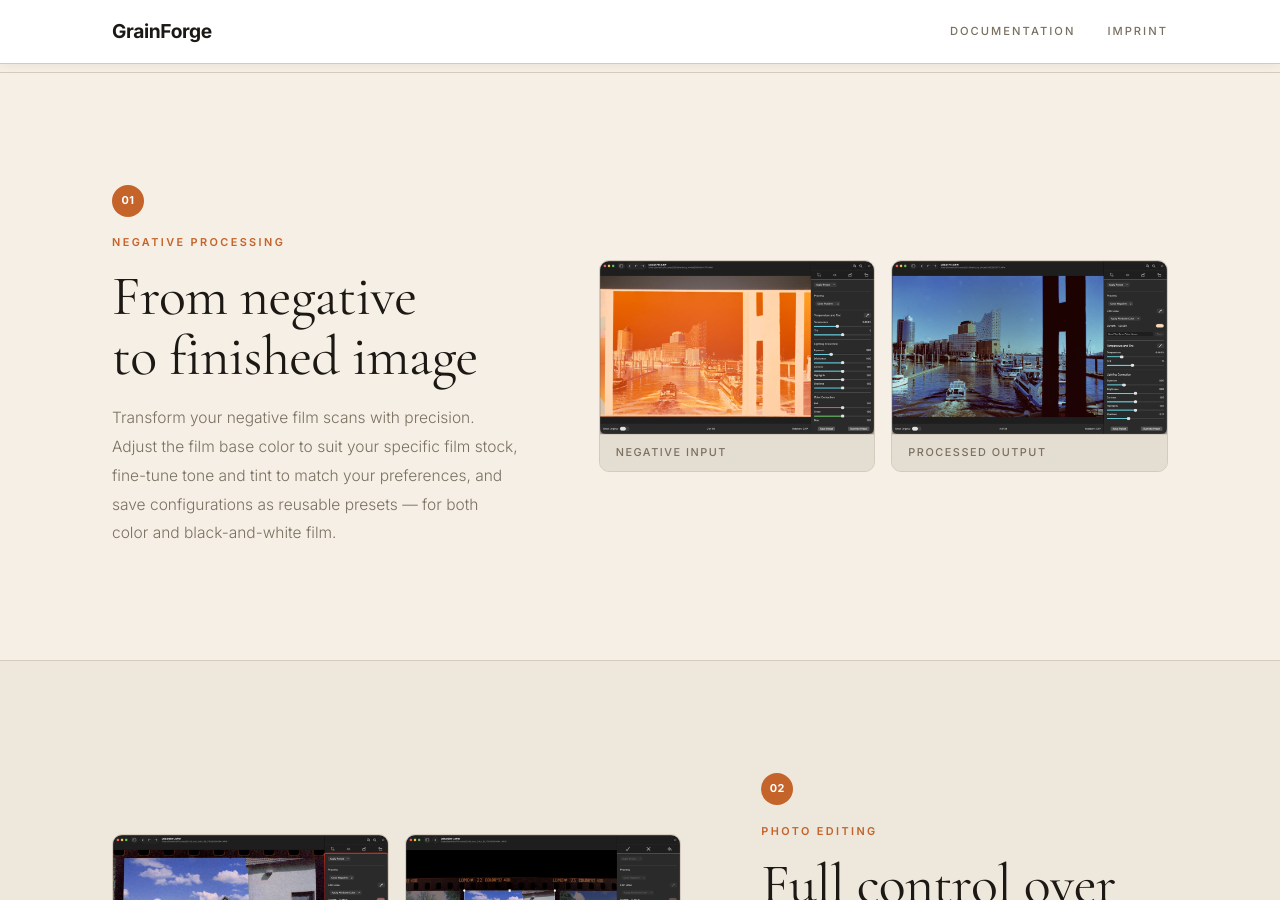
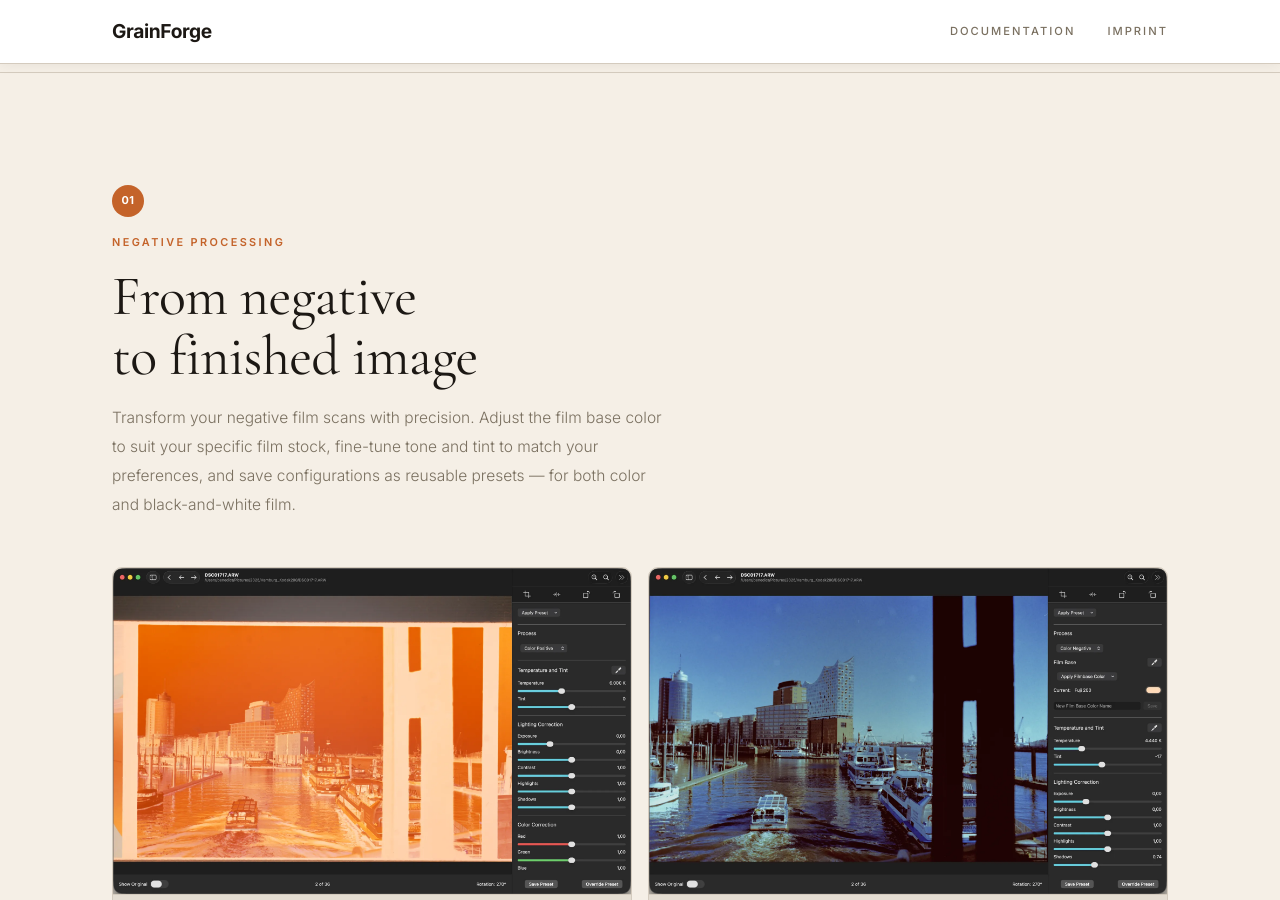
Before and after one commit to benedictweichselbaum/GrainForge_ProductPage, a Jekyll site: the page built from index.html, in a window 1280 px wide and 900 px high, scrolled down 1283 px. Built offline with Jekyll 4.4.1, drawn with Linux system fonts in a browser that asks for light colours.

Commit message:
Make feature images full-width for better visibility
Images were too small in the side-by-side split layout (~308px each).
Switching feature__inner to flex-column stacks text above full-container
images (~520px each in the 2-col shot grid — a ~69% size increase).

Co-Authored-By: Claude Sonnet 4.6 <noreply@anthropic.com>

```diff
--- a/assets/css/style.css
+++ b/assets/css/style.css
@@ -254,23 +254,25 @@ figure { margin: 0; }
 .feature--alt { background: var(--bg-alt); }
 
 .feature__inner {
-  display: grid;
-  grid-template-columns: 5fr 7fr;
-  gap: 5rem;
-  align-items: center;
+  display: flex;
+  flex-direction: column;
+  gap: 3rem;
 }
-
-/* Flip: text right, images left */
-.feature--flip .feature__inner {
-  grid-template-columns: 7fr 5fr;
-}
-.feature--flip .feature__body { order: 2; }
-.feature--flip .feature__media { order: 1; }
 
 .feature__body {
   display: flex;
   flex-direction: column;
   align-items: flex-start;
+  max-width: 560px;
+}
+
+/* Flip: nudge text block to the right */
+.feature--flip .feature__body {
+  margin-left: auto;
+}
+
+.feature__media {
+  width: 100%;
 }
 
 .feature__title {
@@ -507,14 +509,9 @@ figure { margin: 0; }
    RESPONSIVE
    ============================================================ */
 @media (max-width: 768px) {
-  .feature__inner,
-  .feature--flip .feature__inner {
-    grid-template-columns: 1fr;
+  .feature__inner {
     gap: 2.5rem;
   }
-
-  .feature--flip .feature__body { order: 1; }
-  .feature--flip .feature__media { order: 2; }
 
   .feature__shots {
     grid-template-columns: 1fr;
```
